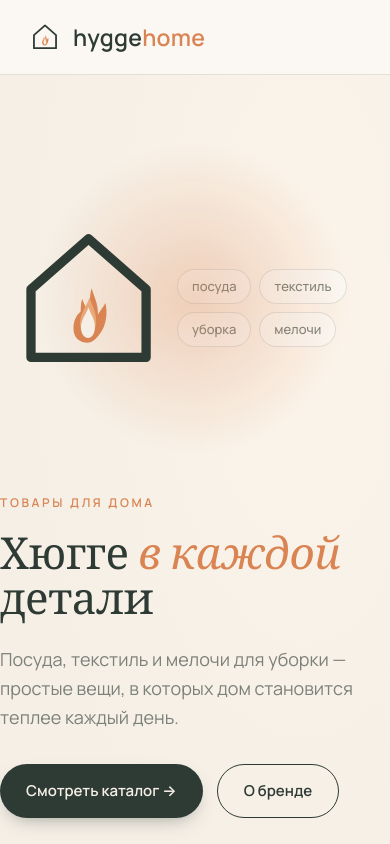
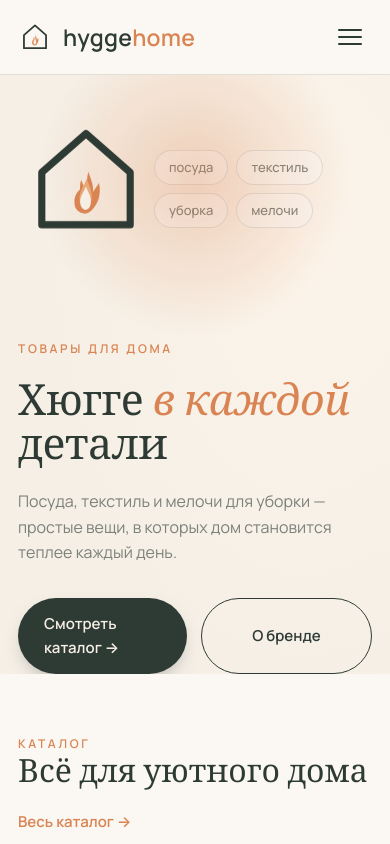
Before and after one commit to kotovdlm-githab/hyggehome, a plain HTML site: page index.html in a window 390 px wide. Shown: the top 844 px of the page. Drawn offline with nearby package versions, Linux system fonts and the light colour scheme.

Commit message:
Mobile: burger menu + responsive tweaks (nav dropdown, grids, spacing)

```diff
--- a/assets/css/site.css
+++ b/assets/css/site.css
@@ -227,6 +227,13 @@ footer{background:var(--cream);border-top:1px solid var(--line);padding:60px 0 3
 .reveal{opacity:0;transform:translateY(16px);transition:opacity .7s ease,transform .7s ease}
 .reveal.in{opacity:1;transform:none}
 
+/* ---------- mobile menu (burger) ---------- */
+.burger{display:none;width:44px;height:44px;border:none;background:transparent;cursor:pointer;flex-direction:column;justify-content:center;gap:5px;padding:0;z-index:22}
+.burger span{display:block;width:24px;height:2px;background:var(--ink);border-radius:2px;transition:transform .25s,opacity .25s;margin:0 auto}
+nav.open .burger span:nth-child(1){transform:translateY(7px) rotate(45deg)}
+nav.open .burger span:nth-child(2){opacity:0}
+nav.open .burger span:nth-child(3){transform:translateY(-7px) rotate(-45deg)}
+
 /* ---------- responsive ---------- */
 @media(max-width:980px){
   .grid{grid-template-columns:repeat(3,1fr)}
@@ -235,16 +242,32 @@ footer{background:var(--cream);border-top:1px solid var(--line);padding:60px 0 3
   .summary{position:static}
 }
 @media(max-width:760px){
-  .nav-links{gap:18px;font-size:14px}
-  .nav-links a:not(.nav-cart):not(.account-name){display:none}
+  .burger{display:flex}
+  .nav-links{position:absolute;top:100%;left:0;right:0;flex-direction:column;align-items:stretch;gap:0;background:var(--paper);border-bottom:1px solid var(--line);box-shadow:0 20px 34px -22px rgba(46,58,52,.5);padding:6px 0;display:none}
+  nav.open .nav-links{display:flex}
+  .nav-links a{display:block;width:100%;padding:15px 28px;font-size:16px}
+  .nav-links a.nav-cart,.nav-links a.account-name{color:var(--ink)!important}
   .product{grid-template-columns:1fr;gap:28px}
   .grid{grid-template-columns:1fr 1fr}
   .loyalty-ladder{grid-template-columns:1fr 1fr}
   .foot-in{grid-template-columns:1fr;gap:26px}
+  .section{padding:44px 0}
+  .page-head-in{padding:30px 0 26px}
+  .controls{gap:10px}
+  .product .p-price .now{font-size:28px}
 }
 @media(max-width:440px){
-  .grid{grid-template-columns:1fr}
+  .wrap{padding:0 18px}
   .cats{grid-template-columns:1fr}
+  .card h3{min-height:0}
+  .card .card-actions{flex-direction:column}
   .cart-line{grid-template-columns:64px 1fr;grid-auto-rows:auto}
   .cart-line .line-right{grid-column:1/-1;flex-direction:row;justify-content:space-between;align-items:center}
+  .product h1{font-size:26px}
+  .summary{padding:20px}
+  .auth-wrap{max-width:none}
+  .delivery-opt{font-size:13.5px}
 }
+@media(max-width:360px){
+  .grid{grid-template-columns:1fr}
+}
--- a/assets/js/store.js
+++ b/assets/js/store.js
@@ -328,5 +328,17 @@ window.HH_PRODUCTS = [
       var lo = e.target.closest("[data-logout]"); if (lo) { e.preventDefault(); logout(); location.href = "account.html"; }
     });
   });
+  document.addEventListener("DOMContentLoaded", function () {
+    var nav = document.querySelector("nav"); if (!nav) return;
+    var navin = nav.querySelector(".nav-in"), links = nav.querySelector(".nav-links");
+    if (!navin || !links || nav.querySelector(".burger")) return;
+    var b = document.createElement("button");
+    b.className = "burger"; b.setAttribute("aria-label", "Меню"); b.setAttribute("aria-expanded", "false");
+    b.innerHTML = "<span></span><span></span><span></span>";
+    navin.appendChild(b);
+    b.addEventListener("click", function () { var o = nav.classList.toggle("open"); b.setAttribute("aria-expanded", o ? "true" : "false"); });
+    links.addEventListener("click", function (e) { if (e.target.closest("a")) { nav.classList.remove("open"); b.setAttribute("aria-expanded", "false"); } });
+    document.addEventListener("click", function (e) { if (!nav.contains(e.target)) { nav.classList.remove("open"); b.setAttribute("aria-expanded", "false"); } });
+  });
   window.addEventListener("storage", function (e) { if (e.key && e.key.indexOf("hh_") === 0) sync(); });
 })();
--- a/index.html
+++ b/index.html
@@ -55,7 +55,11 @@ nav{position:sticky;top:0;z-index:20;background:rgba(251,248,243,.86);backdrop-f
 .nav-links a{color:var(--muted);transition:color .2s}
 .nav-links a:hover{color:var(--ink)}
 .nav-cart{font-weight:600;color:var(--ink)}
-.burger{display:none}
+.burger{display:none;width:44px;height:44px;border:none;background:transparent;cursor:pointer;flex-direction:column;justify-content:center;gap:5px;padding:0;z-index:22}
+.burger span{display:block;width:24px;height:2px;background:var(--ink);border-radius:2px;transition:transform .25s,opacity .25s;margin:0 auto}
+nav.open .burger span:nth-child(1){transform:translateY(7px) rotate(45deg)}
+nav.open .burger span:nth-child(2){opacity:0}
+nav.open .burger span:nth-child(3){transform:translateY(-7px) rotate(-45deg)}
 
 /* ---------- hero ---------- */
 .hero{position:relative;background:var(--cream);overflow:hidden}
@@ -120,15 +124,28 @@ footer{background:var(--cream);border-top:1px solid var(--line);padding:60px 0 3
 .foot-bot{margin-top:48px;padding-top:22px;border-top:1px solid var(--line);display:flex;justify-content:space-between;font-size:13px;color:var(--muted);flex-wrap:wrap;gap:10px}
 
 @media(max-width:860px){
-  .nav-links{display:none}
+  .burger{display:flex}
+  .nav-links{position:absolute;top:100%;left:0;right:0;flex-direction:column;align-items:stretch;gap:0;background:var(--paper);border-bottom:1px solid var(--line);box-shadow:0 20px 34px -22px rgba(46,58,52,.5);padding:6px 0;display:none}
+  nav.open .nav-links{display:flex}
+  .nav-links a{display:block;width:100%;padding:15px 28px;font-size:16px}
   .hero-in,.bb-in,.foot-in{grid-template-columns:1fr}
+  .hero-in{padding:48px 0 56px}
   .hero-art{order:-1;margin-bottom:10px}
+  .hero-art svg{width:210px;height:210px}
   .hero-tags{position:static;justify-content:flex-start;max-width:none;margin-top:18px}
+  .section{padding:56px 0}
+  .bb-in{padding:56px 0}
   .cats{grid-template-columns:1fr 1fr}
   .values{grid-template-columns:1fr;gap:24px}
   .bb-art{order:-1}
 }
-@media(max-width:520px){.cats{grid-template-columns:1fr}}
+@media(max-width:520px){
+  .wrap{padding:0 18px}
+  .cats{grid-template-columns:1fr}
+  .hero h1{font-size:clamp(36px,11vw,52px)}
+  .hero p{font-size:16px}
+  .btns .btn{flex:1;justify-content:center}
+}
 
 .fade{opacity:0;transform:translateY(16px);animation:fade .8s ease forwards}
 .fade:nth-child(2){animation-delay:.08s}
```
